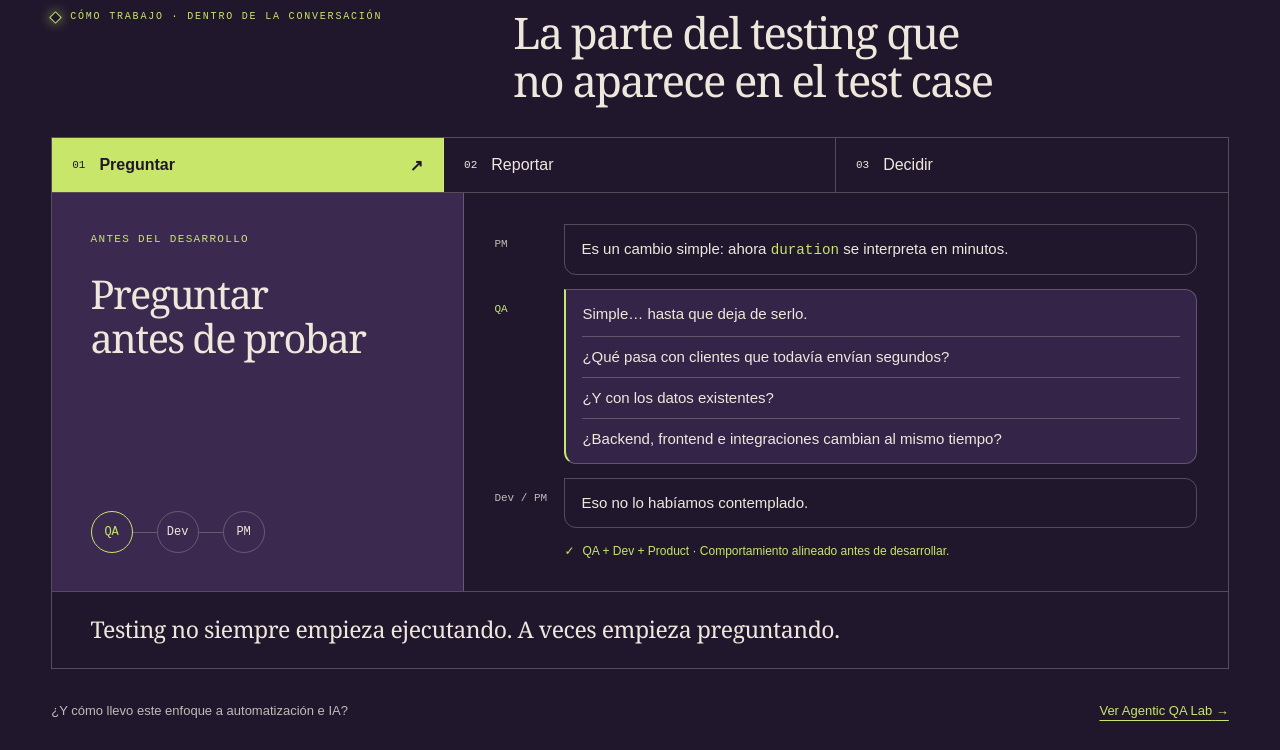
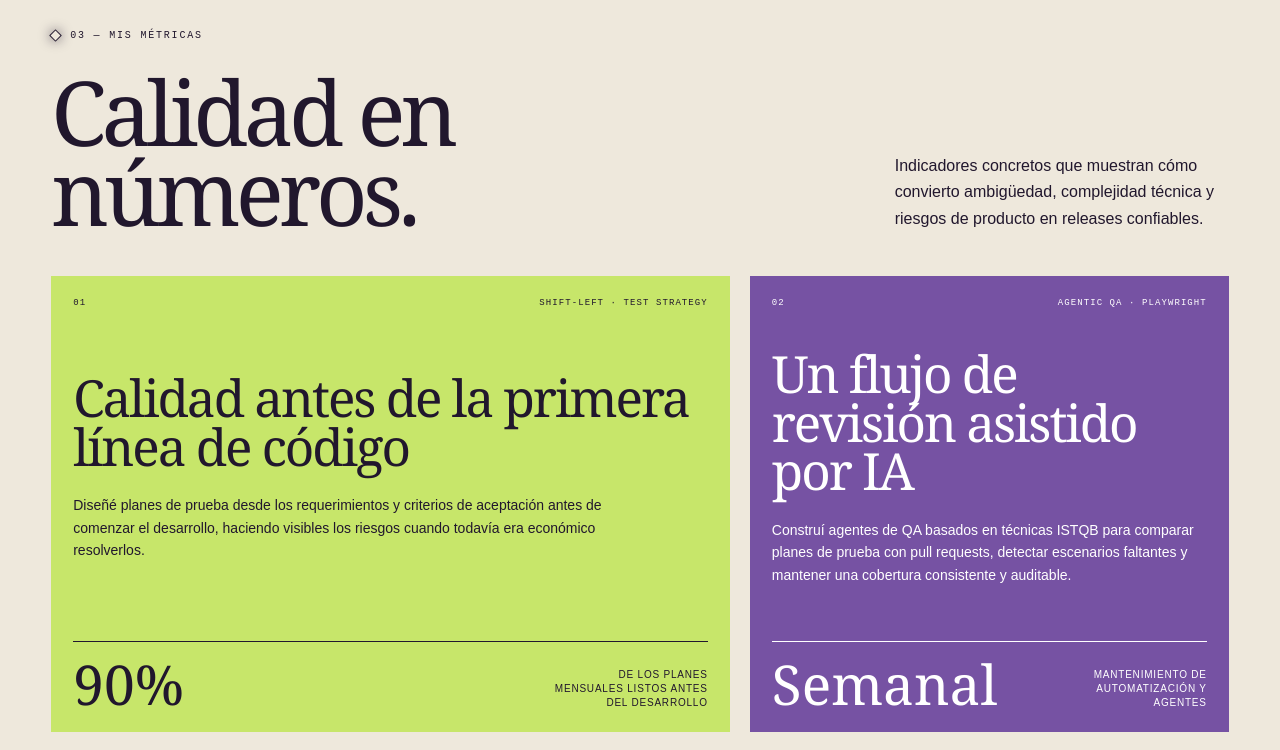
Before and after one commit to imalisani/imalisani, a Next.js app in the folder portfolio/: page / in a window 1280 px wide. Shown: the part 1920-2670 px from the top of the page. Built offline with nearby package versions, Linux system fonts and the light colour scheme.

Commit message:
feat(portfolio): turn QA stories into comic storyboard

```diff
--- a/portfolio/app/como-trabajo/ProcessJourney.tsx
+++ b/portfolio/app/como-trabajo/ProcessJourney.tsx
@@ -2,6 +2,7 @@
 
 import Link from "next/link";
 import {useEffect,useState} from "react";
+import TestingStories from "../components/TestingStories";
 import styles from "./process.module.css";
 
 type Lang="es"|"en";
@@ -124,6 +125,8 @@ export default function ProcessJourney(){
       </div>
     </section>
 
+    <TestingStories lang={lang}/>
+
     <footer className={styles.footer}><p className={styles.eyebrow}>{c.ctaLabel}</p><h2>{c.ctaTitle}</h2><div><Link href="/casos-de-prueba">{c.evidence} ↗</Link><Link href="/repositorios">{c.repos} ↗</Link><Link href="/#contact">{c.talk} ↗</Link></div></footer>
   </main>;
 }
--- a/portfolio/app/components/TestingStories.tsx
+++ b/portfolio/app/components/TestingStories.tsx
@@ -1,164 +1,119 @@
-"use client";
-
 import Link from "next/link";
-import { useId, useRef, useState, type KeyboardEvent, type ReactNode } from "react";
+import type { ReactNode } from "react";
 import styles from "./TestingStories.module.css";
 
 type Lang = "es" | "en";
+type Role = "qa" | "pm" | "dev" | "team";
 
 const copy = {
   es: {
-    eyebrow: "Cómo trabajo · Dentro de la conversación",
+    bridgeLabel: "Lo que sucede entre las etapas",
+    bridge: "El proceso se puede diagramar. El criterio, las conversaciones y las decisiones son más difíciles de meter en una flecha.",
+    eyebrow: "02 — Dentro del trabajo real",
     title: "La parte del testing que no aparece en el test case",
-    navigation: "Elegir una historia de trabajo",
-    tabs: ["Preguntar", "Reportar", "Decidir"],
-    titles: ["Preguntar antes de probar", "Encontrar un bug no es suficiente", "Todo verde no significa cero riesgo"],
-    contexts: ["Antes del desarrollo", "Al comunicar un defecto", "Antes del release"],
-    endings: [
-      "Testing no siempre empieza ejecutando. A veces empieza preguntando.",
-      "Un buen reporte reduce la distancia entre encontrar un problema y resolverlo.",
-      "QA no decide si el software es perfecto. Ayuda al equipo a entender el riesgo de liberarlo.",
+    intro: "Tres momentos del mismo flujo. Lo que cambia no es solo la etapa: cambia la conversación que el equipo necesita.",
+    phases: ["Antes del desarrollo", "Durante el testing", "Antes del release"],
+    stories: [
+      { verb: "Preguntar", title: "Preguntar antes de probar", closing: "Testing no siempre empieza ejecutando. A veces empieza preguntando." },
+      { verb: "Reportar", title: "Encontrar un bug no es suficiente", closing: "Un buen reporte reduce la distancia entre encontrar un problema y resolverlo." },
+      { verb: "Decidir", title: "Todo verde no significa cero riesgo", closing: "QA no decide si el software es perfecto. Ayuda al equipo a entender el riesgo de liberarlo." },
     ],
-    lab: "¿Y cómo llevo este enfoque a automatización e IA?",
-    cta: "Ver Agentic QA Lab",
+    panel: "Viñeta",
+    simpleChange: <>Es un cambio simple: ahora <code>duration</code> se interpreta en minutos.</>,
+    simpleReaction: "Simple… hasta que deja de serlo.",
+    questions: ["¿Qué pasa con clientes que todavía envían segundos?", "¿Y con los datos existentes?", "¿Backend, frontend e integraciones cambian al mismo tiempo?"],
+    missed: "Eso no lo habíamos contemplado.", missing: "Definición faltante",
+    aligned: "Comportamiento acordado", alignedCopy: "QA, Dev y Product alinean reglas y cobertura antes del desarrollo.",
+    found: "Ok… esto definitivamente no debería pasar.", poor: "Esto está roto.", poorLabel: "Sin contexto",
+    useful: "En este escenario el usuario no puede completar la operación.", reproduction: "Reproducción", attachments: "Evidencia y datos utilizados", attachmentLabel: "Adjuntos",
+    impact: "Además afecta el flujo principal. Recomendaría resolverlo antes del release.", understood: "Perfecto, ahora veo exactamente dónde está el problema.",
+    issueReady: "Investigación desbloqueada", issueReadyCopy: "Impacto, reproducción y evidencia viajan juntos.",
+    passed: "tests aprobados", deploy: "Todo verde. ¿Deploy?", stillRisk: "Los tests sí. Pero todavía tenemos un riesgo.", openRisk: "Riesgo abierto",
+    pending: "Integración pendiente", pendingCopy: "El flujo principal funciona, pero este cambio afecta una integración que todavía no fue validada.", pendingState: "Sin validar",
+    validate: "Validemos eso antes.", decision: "Decisión informada", decisionCopy: "El equipo conoce la señal positiva y el riesgo pendiente.",
+    lab: "¿Y cómo llevo este criterio a automatización e IA?", cta: "Ver Agentic QA Lab",
   },
   en: {
-    eyebrow: "How I work · Inside the conversation",
+    bridgeLabel: "What happens between the stages",
+    bridge: "A process can be diagrammed. Judgment, conversations and decisions are harder to fit inside an arrow.",
+    eyebrow: "02 — Inside the real work",
     title: "The part of testing you won't find in a test case",
-    navigation: "Choose a work story",
-    tabs: ["Ask", "Report", "Decide"],
-    titles: ["Ask before testing", "Finding a bug is not enough", "All green doesn't mean zero risk"],
-    contexts: ["Before development", "When reporting a defect", "Before release"],
-    endings: [
-      "Testing doesn't always start with execution. Sometimes it starts with a question.",
-      "A good bug report reduces the distance between finding a problem and fixing it.",
-      "QA doesn't decide whether software is perfect. It helps the team understand the risk of releasing it.",
+    intro: "Three moments in the same workflow. The stage changes, and so does the conversation the team needs.",
+    phases: ["Before development", "During testing", "Before release"],
+    stories: [
+      { verb: "Ask", title: "Ask before testing", closing: "Testing doesn't always start with execution. Sometimes it starts with a question." },
+      { verb: "Report", title: "Finding a bug is not enough", closing: "A good bug report reduces the distance between finding a problem and fixing it." },
+      { verb: "Decide", title: "All green does not mean zero risk", closing: "QA doesn't decide whether software is perfect. It helps the team understand the risk of releasing it." },
     ],
-    lab: "How do I bring this approach into automation and AI?",
-    cta: "Explore Agentic QA Lab",
+    panel: "Panel",
+    simpleChange: <>It's a simple change: <code>duration</code> is now interpreted in minutes.</>,
+    simpleReaction: "Simple… until it isn't.",
+    questions: ["What happens to clients that still send seconds?", "What about existing data?", "Do backend, frontend and integrations change at the same time?"],
+    missed: "We hadn't considered that.", missing: "Missing definition",
+    aligned: "Behaviour agreed", alignedCopy: "QA, Dev and Product align rules and coverage before development.",
+    found: "Okay… this definitely shouldn't happen.", poor: "This is broken.", poorLabel: "Without context",
+    useful: "In this scenario the user cannot complete the operation.", reproduction: "Reproduction", attachments: "Evidence and test data attached", attachmentLabel: "Attachments",
+    impact: "It also affects the main flow. I'd recommend fixing it before release.", understood: "Perfect, now I can see exactly where the problem is.",
+    issueReady: "Investigation unblocked", issueReadyCopy: "Impact, reproduction and evidence travel together.",
+    passed: "tests passed", deploy: "All green. Deploy?", stillRisk: "The tests are green. But we still have one risk.", openRisk: "Open risk",
+    pending: "Integration pending", pendingCopy: "The main flow works, but this change affects an integration that has not been validated yet.", pendingState: "Not validated",
+    validate: "Let's validate that first.", decision: "Informed decision", decisionCopy: "The team understands both the positive signal and the remaining risk.",
+    lab: "How do I bring this way of thinking into automation and AI?", cta: "Explore Agentic QA Lab",
   },
 } as const;
 
-function Dialogue({ speaker, qa = false, children }: {
-  speaker: string;
-  qa?: boolean;
-  children: ReactNode;
-}) {
-  return <div className={`${styles.dialogue} ${qa ? styles.qa : ""}`}>
-    <span className={styles.speaker}>{speaker}</span>
-    <div className={styles.bubble}>{children}</div>
-  </div>;
+function Character({ role, active = false }: { role: Role; active?: boolean }) {
+  const label = role === "pm" ? "PM" : role === "qa" ? "QA" : role === "dev" ? "Dev" : "Team";
+  return <div className={`${styles.character} ${active ? styles.characterActive : ""}`} aria-hidden="true"><span className={styles.avatar}><i/><b/></span><small>{label}</small></div>;
 }
 
-function Scene({ story, lang }: { story: number; lang: Lang }) {
-  const es = lang === "es";
-  if (story === 0) return <>
-    <Dialogue speaker="PM"><p>{es ? <>Es un cambio simple: ahora <code>duration</code> se interpreta en minutos.</> : <>It's a simple change: <code>duration</code> is now interpreted in minutes.</>}</p></Dialogue>
-    <Dialogue speaker="QA" qa>
-      <p>{es ? "Simple… hasta que deja de serlo." : "Simple… until it isn't."}</p>
-      <ul className={styles.questions}>
-        <li>{es ? "¿Qué pasa con clientes que todavía envían segundos?" : "What about clients still sending seconds?"}</li>
-        <li>{es ? "¿Y con los datos existentes?" : "And the existing data?"}</li>
-        <li>{es ? "¿Backend, frontend e integraciones cambian al mismo tiempo?" : "Do the backend, frontend and integrations change at the same time?"}</li>
-      </ul>
-    </Dialogue>
-    <Dialogue speaker="Dev / PM"><p>{es ? "Eso no lo habíamos contemplado." : "We hadn't considered that."}</p></Dialogue>
-    <p className={styles.resolution}><span aria-hidden="true">✓</span> {es ? "QA + Dev + Product · Comportamiento alineado antes de desarrollar." : "QA + Dev + Product · Behaviour aligned before development."}</p>
+function Bubble({ speaker, qa = false, children }: { speaker: string; qa?: boolean; children: ReactNode }) {
+  return <div className={`${styles.bubble} ${qa ? styles.qaBubble : ""}`}><span>{speaker}</span><p>{children}</p></div>;
+}
+
+function Panel({ number, label, className = "", children }: { number: string; label: string; className?: string; children: ReactNode }) {
+  return <li className={`${styles.storyPanel} ${className}`}><span className={styles.panelNumber}>{label} {number}</span><div className={styles.panelContent}>{children}</div></li>;
+}
+
+function AskPanels({ lang }: { lang: Lang }) {
+  const c = copy[lang];
+  return <>
+    <Panel number="01" label={c.panel}><div className={styles.cast}><Character role="pm"/><Character role="qa" active/></div><Bubble speaker="PM">{c.simpleChange}</Bubble><Bubble speaker="QA" qa>{c.simpleReaction}</Bubble></Panel>
+    <Panel number="02" label={c.panel} className={styles.questionPanel}><Character role="qa" active/><div className={`${styles.bubble} ${styles.qaBubble}`}><span>QA</span><ul>{c.questions.map(question => <li key={question}>{question}</li>)}</ul></div></Panel>
+    <Panel number="03" label={c.panel}><div className={styles.cast}><Character role="dev"/><Character role="pm"/></div><Bubble speaker="Dev / PM">{c.missed}</Bubble><div className={styles.signal}><i aria-hidden="true">!</i><span>{c.missing}</span></div></Panel>
+    <Panel number="04" label={c.panel} className={styles.outcomePanel}><div className={styles.teamLine}><Character role="qa" active/><i/><Character role="dev"/><i/><Character role="pm"/></div><div className={styles.outcomeCard}><span aria-hidden="true">✓</span><div><strong>{c.aligned}</strong><p>{c.alignedCopy}</p></div></div></Panel>
   </>;
+}
 
-  if (story === 1) return <>
-    <div className={styles.vague}><span aria-hidden="true">×</span><span>{es ? "Sin contexto" : "Without context"}</span><q>{es ? "Esto está roto." : "This is broken."}</q></div>
-    <Dialogue speaker="QA" qa>
-      <p>{es ? "En este escenario el usuario no puede completar la operación." : "In this scenario, the user cannot complete the operation."}</p>
-      <div className={styles.report}>
-        <span><b>{es ? "Reproducción" : "Reproduction"}</b>100%</span>
-        <span><b>{es ? "Adjuntos" : "Attachments"}</b>{es ? "Evidencia + datos utilizados" : "Evidence + test data"}</span>
-      </div>
-      <p>{es ? "Además afecta el flujo principal. Recomendaría resolverlo antes del release." : "It also affects the main flow. I'd recommend fixing it before release."}</p>
-    </Dialogue>
-    <Dialogue speaker="Dev"><p>{es ? "Perfecto, ahora veo exactamente dónde está el problema." : "Great, now I can see exactly where the problem is."}</p></Dialogue>
-    <p className={styles.resolution}><span aria-hidden="true">✓</span> {es ? "Impacto + reproducción + evidencia · Un problema que se puede investigar." : "Impact + reproduction + evidence · A problem we can investigate."}</p>
+function ReportPanels({ lang }: { lang: Lang }) {
+  const c = copy[lang];
+  return <>
+    <Panel number="01" label={c.panel}><Character role="qa" active/><div className={styles.bugWindow} aria-hidden="true"><span/><span/><span/><i>!</i></div><Bubble speaker="QA" qa>{c.found}</Bubble></Panel>
+    <Panel number="02" label={c.panel} className={styles.reportPanel}><div className={styles.poorReport}><span aria-hidden="true">×</span><small>{c.poorLabel}</small><q>{c.poor}</q></div><div className={styles.usefulReport}><span aria-hidden="true">✓</span><p>{c.useful}</p><dl><div><dt>{c.reproduction}</dt><dd>100%</dd></div><div><dt>{c.attachmentLabel}</dt><dd>{c.attachments}</dd></div></dl></div></Panel>
+    <Panel number="03" label={c.panel}><Character role="qa" active/><Bubble speaker="QA" qa>{c.impact}</Bubble><Character role="dev"/><Bubble speaker="Dev">{c.understood}</Bubble></Panel>
+    <Panel number="04" label={c.panel} className={styles.outcomePanel}><div className={styles.issueTrack} aria-hidden="true"><span>BUG</span><i/><span>DEV</span><i/><span>FIX</span></div><div className={styles.outcomeCard}><span aria-hidden="true">✓</span><div><strong>{c.issueReady}</strong><p>{c.issueReadyCopy}</p></div></div></Panel>
   </>;
+}
 
+function DecidePanels({ lang }: { lang: Lang }) {
+  const c = copy[lang];
   return <>
-    <div className={styles.testResult}><span aria-hidden="true">✓</span><strong>{es ? "42 tests aprobados" : "42 tests passed"}</strong><span>{es ? "En este escenario" : "In this scenario"}</span></div>
-    <Dialogue speaker="Dev"><p>{es ? "Todo verde. ¿Deploy?" : "All green. Deploy?"}</p></Dialogue>
-    <Dialogue speaker="QA" qa>
-      <p>{es ? "Los tests sí. Pero todavía tenemos un riesgo." : "The tests are green. But we still have a risk."}</p>
-      <div className={styles.risk}><span aria-hidden="true">!</span><div><b>{es ? "Integración pendiente de validar" : "Integration awaiting validation"}</b><p>{es ? "El flujo principal funciona, pero este cambio afecta una integración que todavía no fue validada." : "The main flow works, but this change affects an integration that hasn't been validated yet."}</p></div></div>
-    </Dialogue>
-    <Dialogue speaker={es ? "Equipo" : "Team"}><p>{es ? "Validemos eso antes." : "Let's validate that first."}</p></Dialogue>
+    <Panel number="01" label={c.panel}><div className={styles.testDashboard}><span aria-hidden="true">✓</span><strong>42</strong><p>{c.passed}</p></div><Character role="dev"/><Bubble speaker="Dev">{c.deploy}</Bubble></Panel>
+    <Panel number="02" label={c.panel}><Character role="qa" active/><Bubble speaker="QA" qa>{c.stillRisk}</Bubble><div className={styles.signal}><i aria-hidden="true">!</i><span>{c.openRisk}</span></div></Panel>
+    <Panel number="03" label={c.panel} className={styles.riskPanel}><span className={styles.riskIcon} aria-hidden="true">!</span><strong>{c.pending}</strong><p>{c.pendingCopy}</p><span className={styles.riskState}>{c.pendingState}</span></Panel>
+    <Panel number="04" label={c.panel} className={styles.outcomePanel}><div className={styles.cast}><Character role="team"/><Character role="qa" active/></div><Bubble speaker={lang === "es" ? "Equipo" : "Team"}>{c.validate}</Bubble><div className={styles.outcomeCard}><span aria-hidden="true">✓</span><div><strong>{c.decision}</strong><p>{c.decisionCopy}</p></div></div></Panel>
   </>;
 }
 
 export default function TestingStories({ lang }: { lang: Lang }) {
-  const [active, setActive] = useState(0);
-  const buttons = useRef<(HTMLButtonElement | null)[]>([]);
-  const id = useId();
   const c = copy[lang];
-
-  function onTabKey(event: KeyboardEvent<HTMLButtonElement>, index: number) {
-    let next: number;
-    switch (event.key) {
-      case "ArrowRight": next = (index + 1) % 3; break;
-      case "ArrowLeft": next = (index + 2) % 3; break;
-      case "Home": next = 0; break;
-      case "End": next = 2; break;
-      default: return;
-    }
-    event.preventDefault();
-    setActive(next);
-    buttons.current[next]?.focus();
-  }
-
-  return <section className={styles.section} id="testing-conversations" aria-labelledby={`${id}-title`}>
-    <header className={styles.header}>
-      <p className="label">{c.eyebrow}</p>
-      <h2 id={`${id}-title`}>{(["es", "en"] as const).map(language =>
-        <span key={language} lang={language} aria-hidden={language !== lang}>{copy[language].title}</span>
-      )}</h2>
-    </header>
-    <div className={styles.tabs} role="tablist" aria-label={c.navigation}>
-      {c.tabs.map((label, index) => <button
-        key={index}
-        ref={element => { buttons.current[index] = element; }}
-        type="button"
-        role="tab"
-        id={`${id}-tab-${index}`}
-        aria-selected={active === index}
-        aria-controls={`${id}-panel-${lang}-${index}`}
-        tabIndex={active === index ? 0 : -1}
-        onClick={() => setActive(index)}
-        onKeyDown={event => onTabKey(event, index)}
-      ><span className={styles.tabNumber} aria-hidden="true">0{index + 1}</span>{label}<span className={styles.tabArrow} aria-hidden="true">↗</span></button>)}
+  return <section className={styles.section} id="testing-conversations" aria-labelledby="testing-stories-title">
+    <div className={styles.bridge}><span>{c.bridgeLabel}</span><p>{c.bridge}</p><i aria-hidden="true"/></div>
+    <div className={styles.body}>
+      <header className={styles.header}><p className={styles.eyebrow}>{c.eyebrow}</p><div><h2 id="testing-stories-title">{c.title}</h2><p>{c.intro}</p></div></header>
+      <ol className={styles.phaseRail} aria-label={lang === "es" ? "Momentos del flujo de QA" : "Moments in the QA workflow"}>{c.stories.map((story, index) => <li key={story.verb}><span>0{index + 1}</span><div><strong>{story.verb}</strong><small>{c.phases[index]}</small></div></li>)}</ol>
+      <div className={styles.stories}>{c.stories.map((story, index) => <article className={styles.story} key={story.verb} aria-labelledby={`story-${index}-title`}><header className={styles.storyHeader}><span>0{index + 1} / 03</span><p>{c.phases[index]}</p><h3 id={`story-${index}-title`}>{story.title}</h3><strong>{story.verb}</strong></header><ol className={styles.panels}>{index === 0 ? <AskPanels lang={lang}/> : index === 1 ? <ReportPanels lang={lang}/> : <DecidePanels lang={lang}/>}</ol><blockquote>{story.closing}</blockquote></article>)}</div>
+      <div className={styles.labLink}><p>{c.lab}</p><Link href="/agentic-qa-lab">{c.cta} <span aria-hidden="true">→</span></Link></div>
     </div>
-    {/* All scenes share a grid cell so their content, including both languages,
-        determines the height. Inactive scenes are inert and hidden from AT. */}
-    <div className={styles.stage}>
-      {(["es", "en"] as const).flatMap(language => copy[language].titles.map((title, index) => {
-        const selected = language === lang && active === index;
-        return <div
-          key={`${language}-${index}`}
-          id={`${id}-panel-${language}-${index}`}
-          role="tabpanel"
-          aria-labelledby={`${id}-tab-${index}`}
-          aria-hidden={!selected}
-          inert={!selected}
-          tabIndex={selected ? 0 : -1}
-          className={styles.panel}
-          data-active={selected}
-          lang={language}
-        >
-          <div className={styles.storyIntro}>
-            <p className={styles.context}>{copy[language].contexts[index]}</p>
-            <h3>{title}</h3>
-            <div className={styles.participants} aria-hidden="true"><span>QA</span><i/><span>Dev</span><i/><span>PM</span></div>
-          </div>
-          <div className={styles.scene}><Scene story={index} lang={language}/></div>
-          <blockquote className={styles.takeaway}>{copy[language].endings[index]}</blockquote>
-        </div>;
-      }))}
-    </div>
-    <div className={styles.labLink}><p>{c.lab}</p><Link href="/agentic-qa-lab">{c.cta} <span aria-hidden="true">→</span></Link></div>
   </section>;
 }
--- a/portfolio/app/page.tsx
+++ b/portfolio/app/page.tsx
@@ -3,7 +3,6 @@ import Image from "next/image";
 import Link from "next/link";
 import {type FormEvent,useEffect,useState} from "react";
 import SkillsMap from "./components/SkillsMap";
-import TestingStories from "./components/TestingStories";
 import SocialDock from "./components/SocialDock";
 
 const tools=["Playwright","TypeScript","JavaScript","Python","Appium","Postman","Jira","TestRail","Xray","SQL","k6","Jenkins","GitHub Actions","Claude Code"];
@@ -89,7 +88,6 @@ return <main lang={lang}>
 <section className="hero" id="top"><div className="kicker"><span>QA Engineer</span><span>{c.location}</span></div><h1 className="heroMotto">{c.hero}</h1><div className="herofoot"><p>{c.heroCopy}</p><a className="round" href="#como-trabajo" aria-label={lang==="es"?"Ir a cómo trabajo":"Go to how I work"}>↓</a></div><div className="qaUniverse" aria-label={lang==="es"?"Universo de herramientas y conceptos QA":"QA tools and concepts universe"}><div className="orbit orbitOne"><span>{lang==="es"?"ESTRATEGIA":"SHIFT-LEFT"}</span><span>ISTQB</span><span>{lang==="es"?"RIESGOS":"RISK"}</span></div><div className="orbit orbitTwo"><span>PLAYWRIGHT</span><span>APIs</span><span>{lang==="es"?"QA CON IA":"AGENTIC QA"}</span></div><Image className="planet" src="/qa-planet.png" width={1254} height={1254} sizes="(max-width: 760px) 60vw, (max-width: 900px) 46vw, 26vw" priority alt={lang==="es"?"Planeta conceptual de ingeniería de calidad":"Conceptual Quality Engineering planet"}/></div></section>
 <section className="statement"><p className="label">{c.philosophy}</p><blockquote>{c.quote}</blockquote></section>
 <section className="pageIndex" id="como-trabajo" aria-labelledby="page-index-title"><header><p className="label">{c.indexLabel}</p><h2 id="page-index-title">{c.indexTitle}</h2></header><div className="pageIndexGrid"><Link className="pageIndexCard" href="/como-trabajo"><span>01</span><div><h3>{c.processTitle}</h3><p>{c.processCopy}</p></div><b>{c.processLink} <Arrow/></b></Link><Link className="pageIndexCard" href="/agentic-qa-lab"><span>02</span><div><h3>{labCard.title}</h3><p>{labCard.copy}</p></div><b>{labCard.link} <Arrow/></b></Link><Link className="pageIndexCard" href="/casos-de-prueba"><span>03</span><div><h3>{c.testsTitle}</h3><p>{c.testsCopy}</p></div><b>{c.testsLink} <Arrow/></b></Link><Link className="pageIndexCard" href="/repositorios"><span>04</span><div><h3>{c.reposTitle}</h3><p>{c.reposCopy}</p></div><b>{c.reposLink} <Arrow/></b></Link></div></section>
-<TestingStories lang={lang}/>
 <section className="work" id="work"><header className="head"><div><p className="label">{c.workLabel}</p><h2>{c.workTitle}</h2></div><p>{c.workIntro}</p></header><div className="cases">{work.map(x=>{const y=x[lang];return <article className={`case ${x.tone}`} key={x.n}><div className="casetop"><span>{x.n}</span><span>{x.tag}</span></div><div className="casebody"><h3>{y.title}</h3><p>{y.copy}</p></div><div className="impact"><strong>{y.value}</strong><span>{y.label}</span></div></article>})}</div></section>
 <SkillsMap lang={lang}/>
 <section className="future" id="vision" aria-labelledby="future-title"><header><p className="label">{direction.futureLabel}</p><h2 id="future-title">{direction.futureTitle}</h2><p>{direction.futureLead}</p></header><div className="futureGrid">{direction.future.map((item,index)=><article key={item.title}><span>0{index+1}</span><h3>{item.title}</h3><p>{item.copy}</p></article>)}</div><div className="valueStatement"><span>{direction.valueLabel}</span><p>{direction.value}</p></div></section>
```
Also changed, not shown: portfolio/app/components/TestingStories.module.css.
